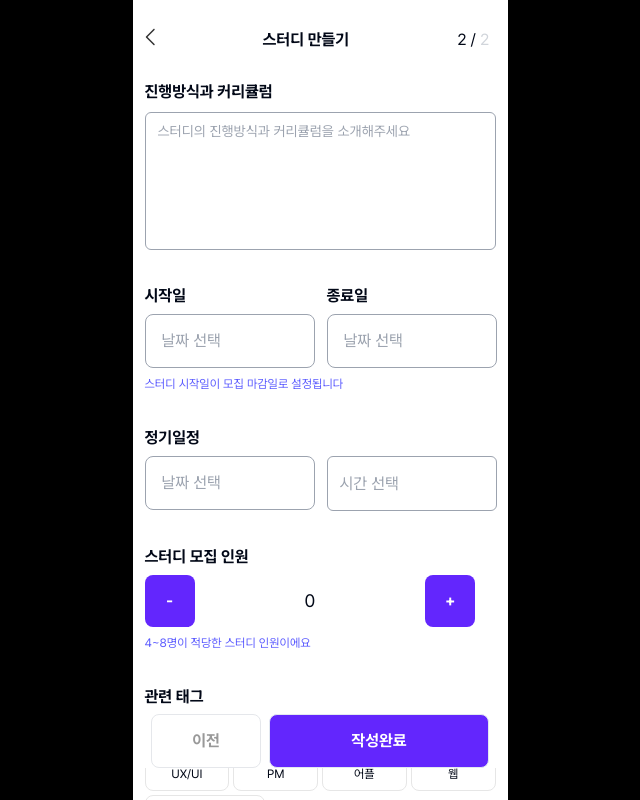
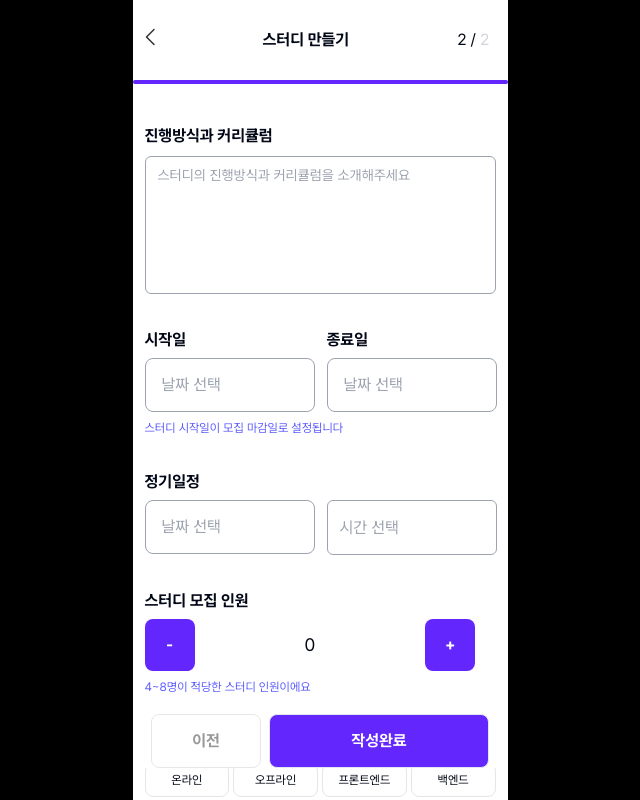
Before and after one commit to SuaJeong-winter/Swith_snProject, a Next.js app: page /createsec in a window 1280 px wide. Shown: the top 800 px of the page, without its empty margins (320-960 px from the left). Built offline with nearby package versions, Linux system fonts and the light colour scheme.

Commit message:
feat: 프로그래스 바 수정

```diff
--- a/app/create/page.tsx
+++ b/app/create/page.tsx
@@ -18,7 +18,8 @@ import {
   DrawerTitle,
   DrawerTrigger,
 } from '~/components/ui/drawer'
-import { useState } from 'react'
+import React, { useState } from 'react'
+import { Progress } from '~/components/ui/progress'
 
 export default function CreatePage() {
   const [isChecked, setIsChecked] = useState([false, false, false])
@@ -29,6 +30,9 @@ export default function CreatePage() {
     )
   }
 
+  // 프로그래스 바
+  const [progress, setProgress] = useState(50)
+
   return (
     <section className="flex min-h-dvh flex-col bg-white pb-8">
       <div className="fixed top-4 flex flex-row space-x-28 px-3 pt-3">
@@ -37,12 +41,15 @@ export default function CreatePage() {
         </a>
         <h2 className="font-bold">스터디 만들기</h2>
         <p>
-          1 / <span className="text-gray-300">2</span>{' '}
+          1 / <span className="text-gray-300">2</span>
         </p>
       </div>
-      <div>{/* 여기는 progress bar */}</div>
+      <div className="pt-20">
+        <Progress value={progress} className="w-[375px]" />
+      </div>
+
       <div className="space-y-0 px-3">
-        <div className="space-y-2 pt-20">
+        <div className="space-y-2 pt-10">
           <h2 className="font-bold">모집 직군</h2>
           <Drawer>
             <div className="h-[40px] rounded-md border-2 border-gray-200 py-2 pl-3 text-sm text-gray-400">
--- a/app/createsec/page.tsx
+++ b/app/createsec/page.tsx
@@ -17,6 +17,7 @@ import { Textarea } from '~/components/ui/textarea'
 import Link from 'next/link'
 import { Chip } from '~/components/ui/chip'
 import { Input } from '~/components/ui/input'
+import { Progress } from '~/components/ui/progress'
 
 export default function CreatePageSecond() {
   const [startdate, setStartDate] = React.useState<Date>()
@@ -26,6 +27,9 @@ export default function CreatePageSecond() {
   const [count, setCount] = React.useState<number>(0)
 
   const [inputType, setInputType] = React.useState('text')
+
+  // 프로그래스 바
+  const [progress, setProgress] = React.useState(100)
 
   const handleIncrease = () => {
     setCount(count < 10 ? count + 1 : 10)
@@ -51,9 +55,12 @@ export default function CreatePageSecond() {
           2 / <span className="text-gray-300">2</span>
         </p>
       </div>
-      <div>{/* 여기는 progress bar */}</div>
+
+      <div className="pt-20">
+        <Progress value={progress} className="w-[375px]" />
+      </div>
       <div className="space-y-0 px-3">
-        <div className="space-y-2 pt-20">
+        <div className="space-y-2 pt-10">
           <h2 className="font-bold">진행방식과 커리큘럼</h2>
           <Textarea
             placeholder="스터디의 진행방식과 커리큘럼을 소개해주세요"
```
